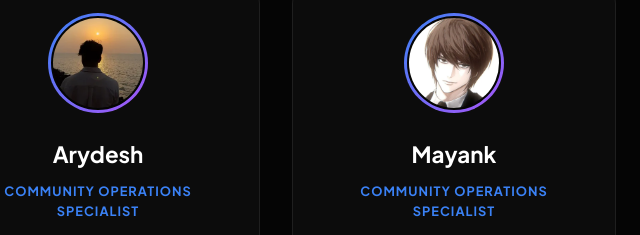
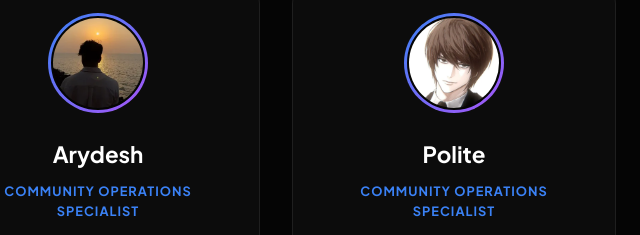
Before and after one commit to GITHUB-USER-Cyber/Tanush, a plain HTML site: page index.html in a window 1280 px wide. Shown: the part 3279-3514 px from the top of the page, 542-1182 px from the left. Drawn offline with Linux system fonts and the light colour scheme.

Commit message:
Update index.html

```diff
--- a/index.html
+++ b/index.html
@@ -150,10 +150,10 @@
                 <!-- Politew -->
                 <div class="collab-card">
                     <div class="collab-pfp-wrapper">
-                        <img src="polite.jpg" alt="Mayank" class="collab-pfp">
+                        <img src="polite.jpg" alt="Polite" class="collab-pfp">
                     </div>
                     <div class="collab-info">
-                        <h3>Mayank</h3>
+                        <h3>Polite</h3>
                         <span class="collab-role">Community Operations Specialist</span>
                         <p>Professional Discord server management — building structured, scalable communities with strong moderation and automated bot setups.</p>
                     </div>
```
